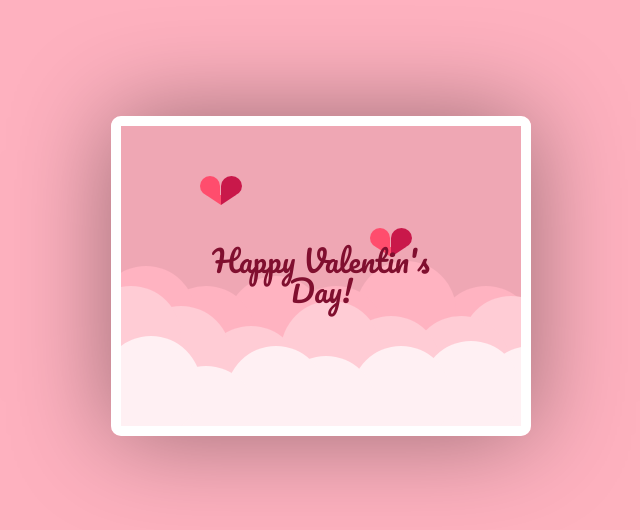
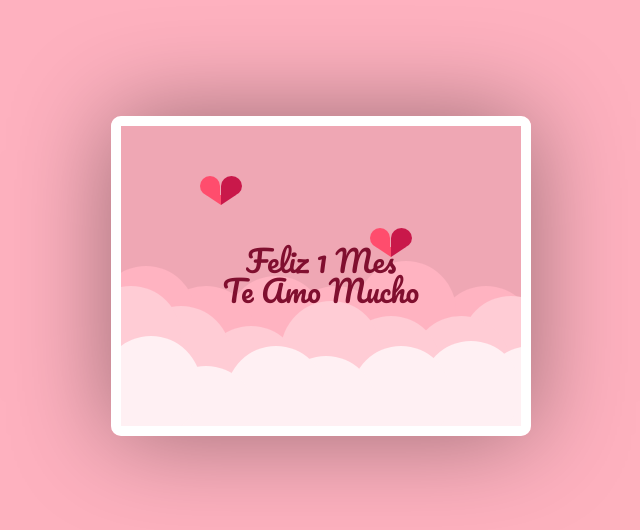
Before and after one commit to josec211/letter, a plain HTML site: page index.html in a window 1280 px wide. Shown: the part 132-662 px from the top of the page, without its empty margins (319-959 px from the left). Drawn offline with Linux system fonts and the light colour scheme.

Commit message:
Update index.html

```diff
--- a/index.html
+++ b/index.html
@@ -33,7 +33,7 @@
           </div>
         </div>
         <div class="text">
-          <span>Happy Valentin's <br /></span>Day!
+          <span>Feliz 1 Mes <br /></span>Te Amo Mucho
         </div>
       </div>
     </div>
```
